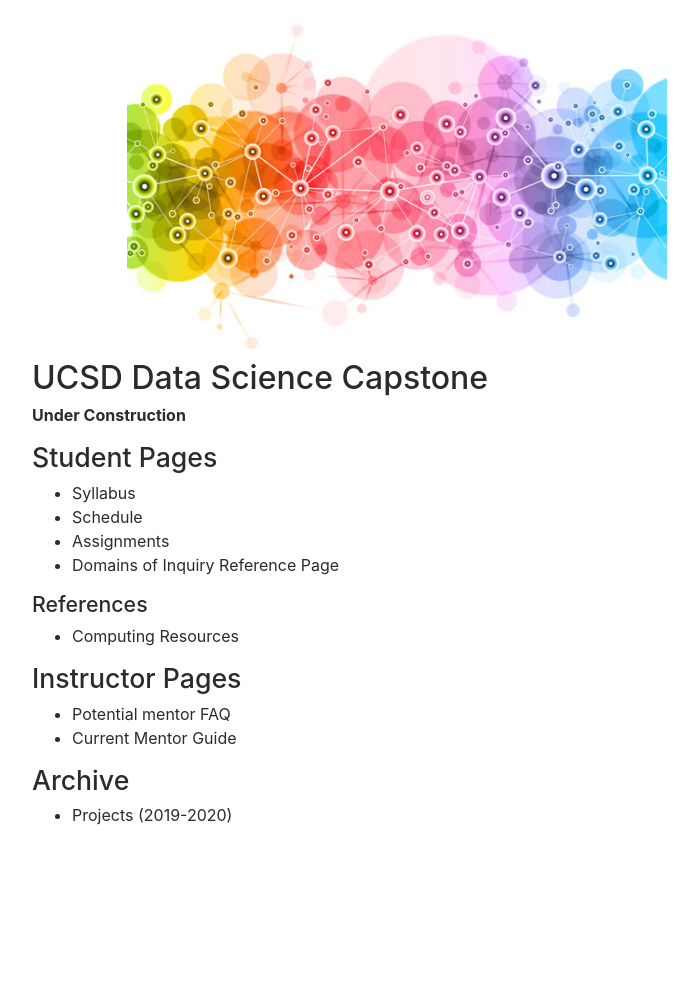
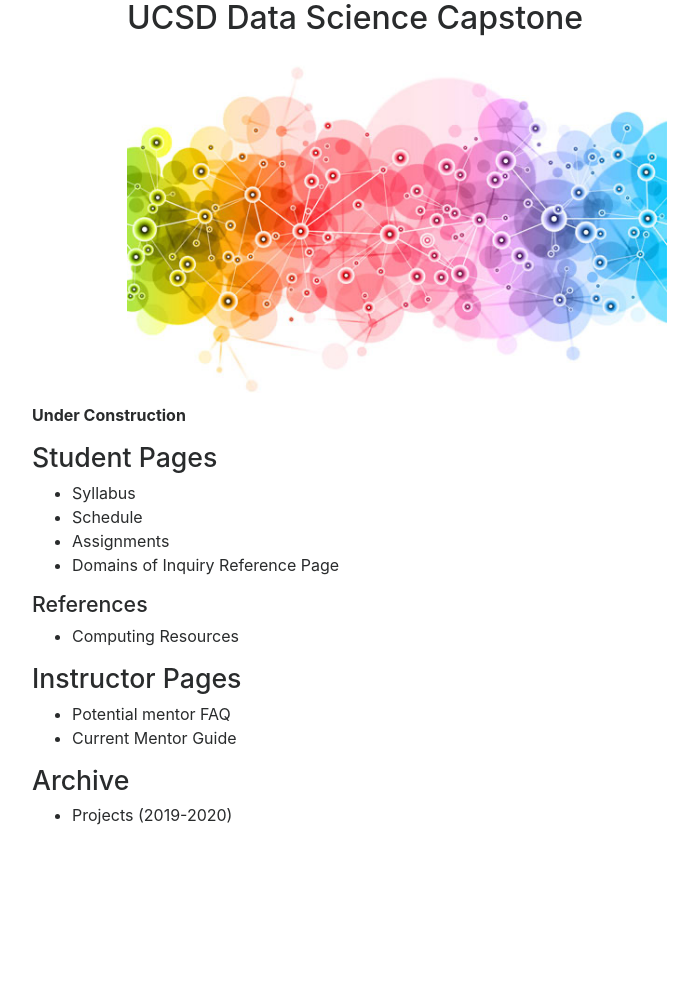
Before and after one commit to DSC-Capstone/dsc-capstone.github.io, a Jekyll site: the page built from index.md, in a window 1280 px wide. Shown: the whole page, without its empty margins (243-941 px from the left). Built offline with Jekyll 4.4.1, drawn with Linux system fonts in a browser that asks for light colours; nearby versions of some CDN libraries.

Commit message:
change layout

```diff
--- a/_config.yml
+++ b/_config.yml
@@ -3,4 +3,3 @@ title: "UCSD Data Science Capstone"
 source: .
 destination: _site
 url: "https://dsc-capstone.github.io/"
-theme: jekyll-theme-slate
--- a/_layouts/page.html
+++ b/_layouts/page.html
@@ -51,6 +51,7 @@ ol li {
     <div class="row justify-content-center">
 
       <div class="col-lg-6 col-md-6">
+      <h1>{{ page.title }}</h1>
       <img width=100% title="{{ page.doodle-alt }}" alt="{{ page.doodle-alt }}" src="{{ page.doodle }}"></img>
       </div>
       </div>
```
Also changed, not shown: index.md (+0 -2 lines).
